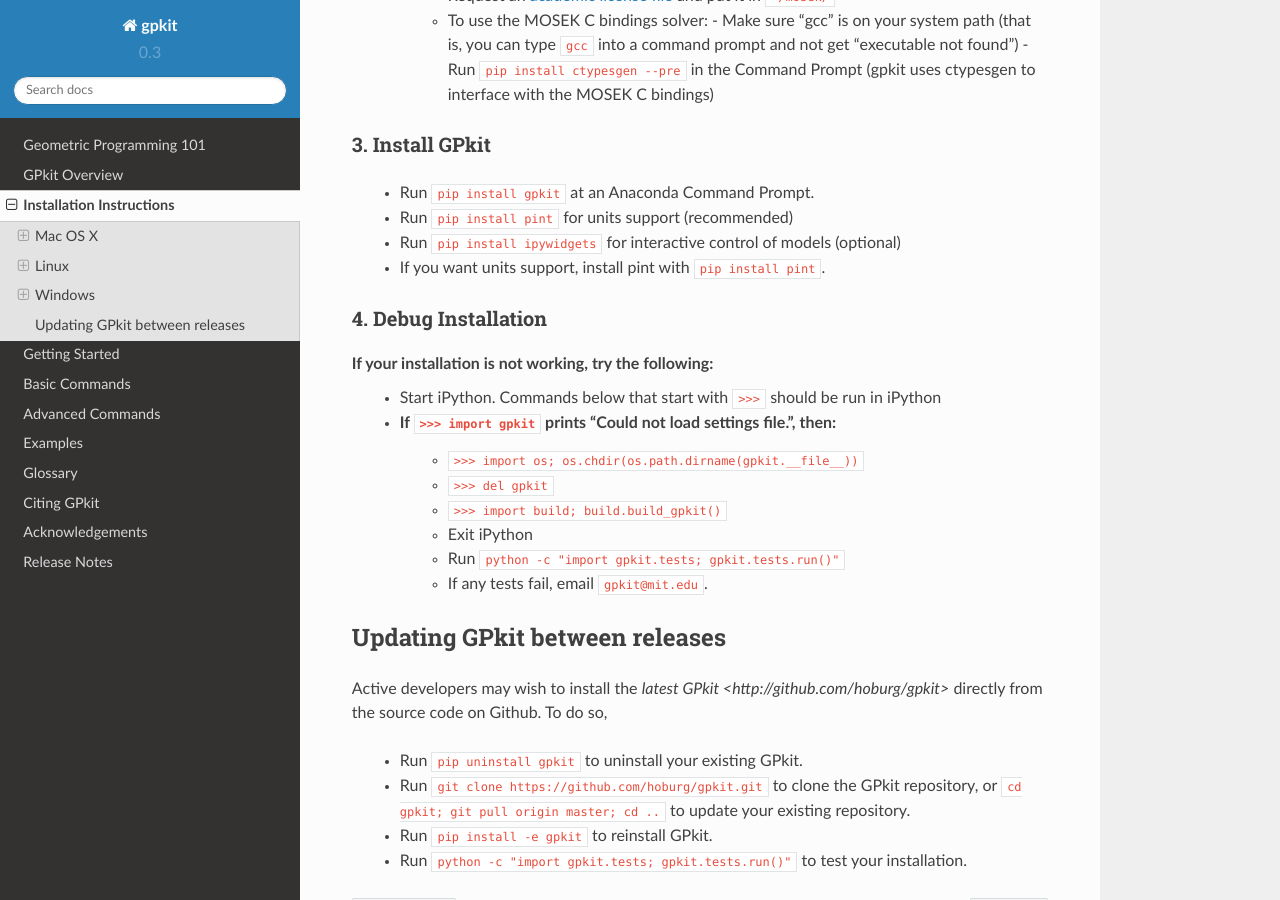
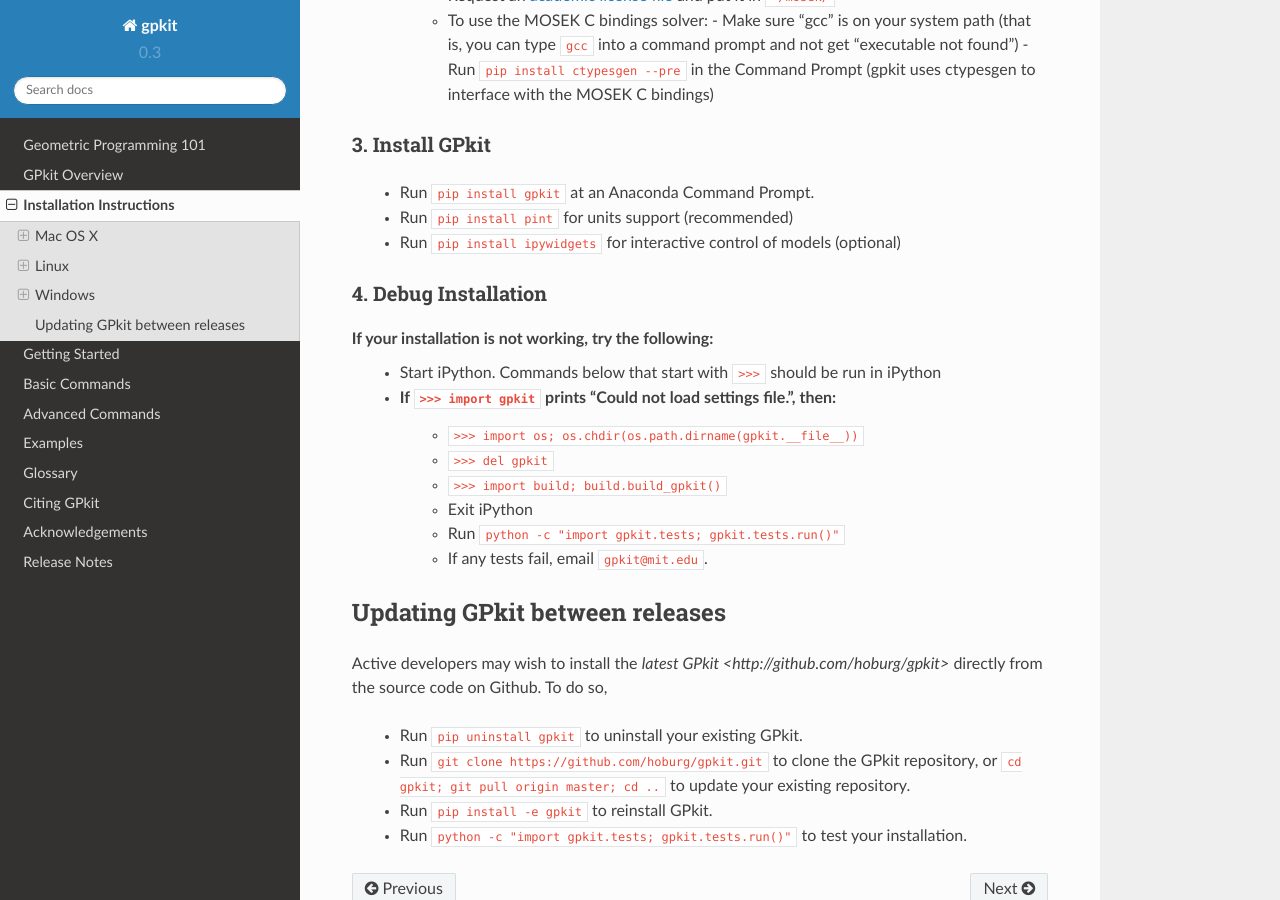
Before and after one commit to convexengineering/gpkit, a Sphinx documentation site: the page built from docs/source/installation.rst, in a window 1280 px wide and 900 px high, scrolled down 3036 px. Built offline with Sphinx 7.4.7 and the Read the Docs theme 2.0.0, drawn with Linux system fonts in a browser that asks for light colours.

Commit message:
remove double pint

```diff
--- a/docs/source/installation.rst
+++ b/docs/source/installation.rst
@@ -123,7 +123,6 @@
   - Run ``pip install gpkit`` at an Anaconda Command Prompt.
   - Run ``pip install pint`` for units support (recommended)
   - Run ``pip install ipywidgets`` for interactive control of models (optional)
-  - If you want units support, install pint with ``pip install pint``.
 
 
 4. Debug Installation
```
